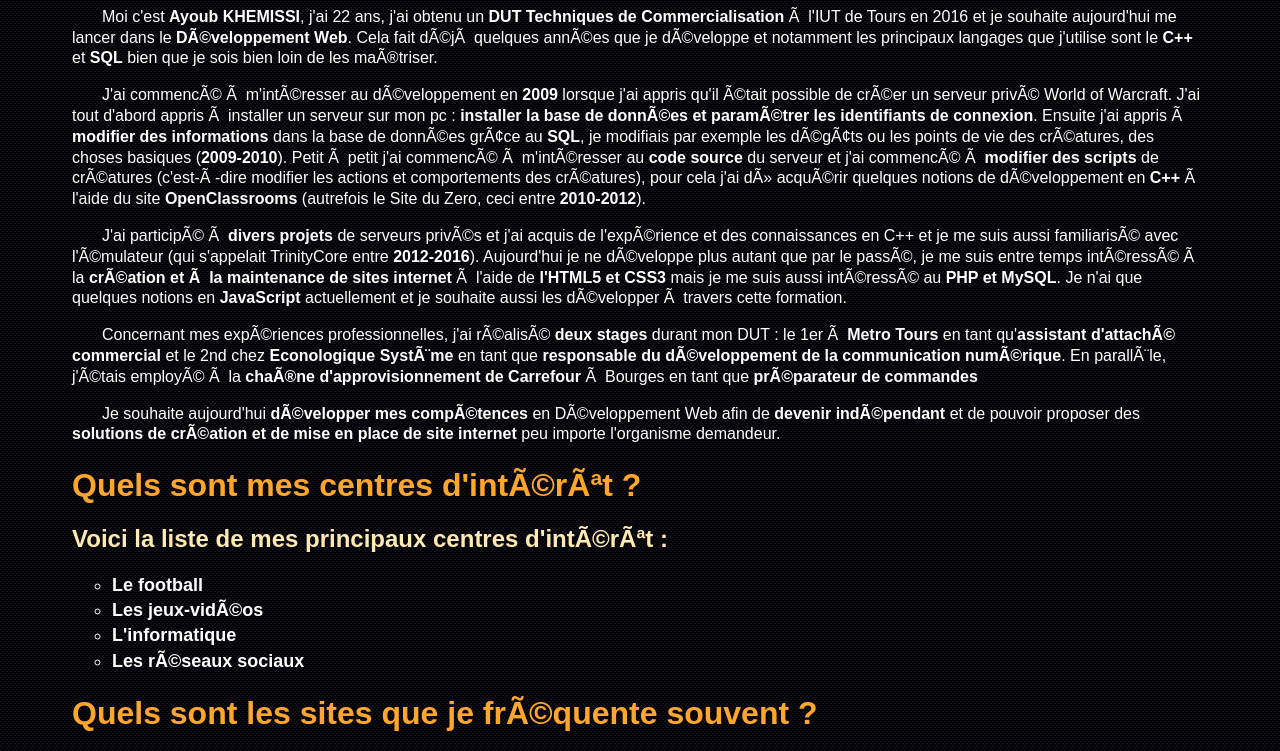
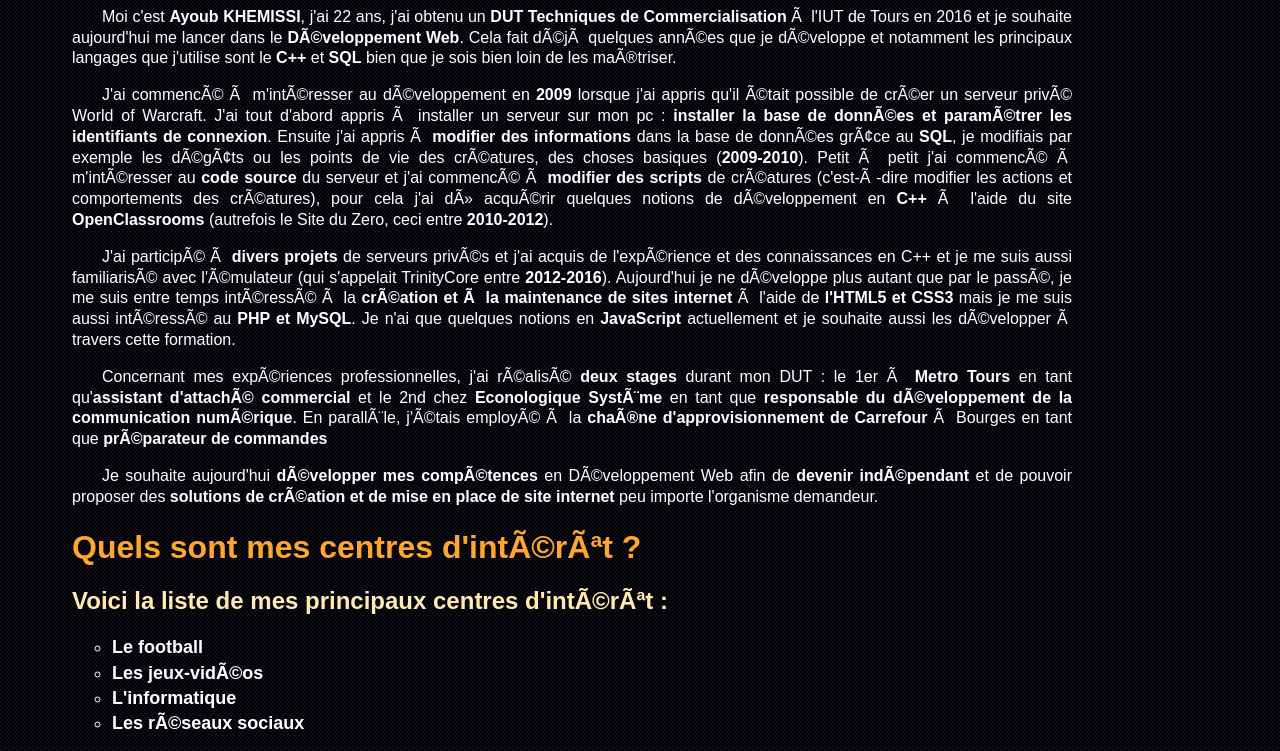
Before and after one commit to Sungis18/presentation, a plain HTML site: page index.html in a window 1280 px wide. Shown: the part 355-1106 px from the top of the page. Drawn offline with Linux system fonts and the light colour scheme.

Commit message:
Update presentation.css

```diff
--- a/presentation.css
+++ b/presentation.css
@@ -4,7 +4,7 @@ body
 	background-color: #000000;
 	font-family: sans-serif;
 	padding: 5% 5%;
-	max-width: 1500px;
+	max-width: 1000px;
 }
 h1
 {
@@ -23,7 +23,7 @@ h2
 }
 p
 {
-	text-align: center justify;
+	text-align: justify;
 	text-indent: 30px;
 	line-height: 1.3;
 	color: white;
@@ -85,3 +85,7 @@ q
 	border-color: white;
 	border-style: solid;
 }
+.centrerTexte
+{
+	text-align: center;
+}
```
